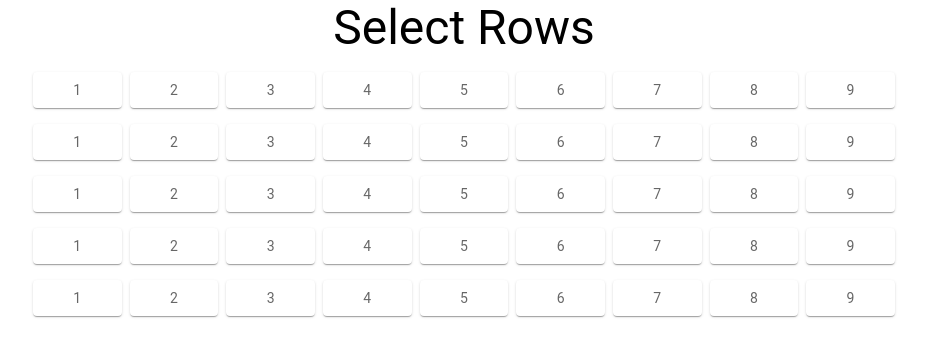
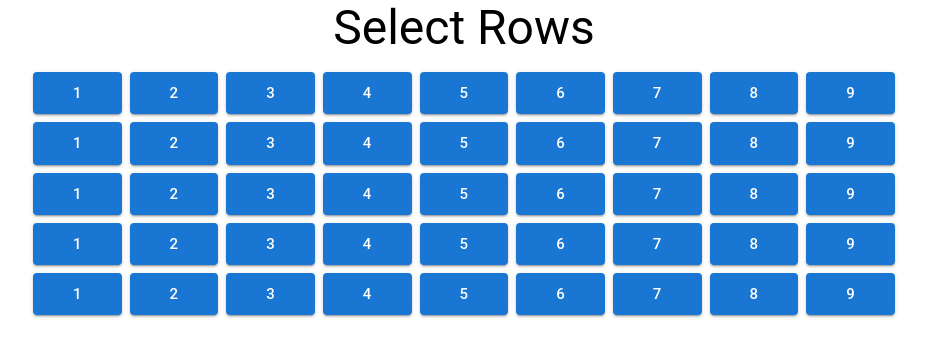
Before and after one commit to Sofia-Machado/training_exercise_1, a React (Create React App) app: page / in a window 1280 px wide. Shown: the top 356 px of the page, without its empty margins (176-1103 px from the left). Built offline with nearby package versions, Linux system fonts and the light colour scheme.

Commit message:
add keys/ids?

```diff
--- a/src/App.js
+++ b/src/App.js
@@ -1,9 +1,12 @@
 import './App.css';
 import ExerciseGrid from './ExerciseGrid';
+import ExerciseTable from './ExerciseTable';
 
 function App() {
   return (
-   <ExerciseGrid />
+    <>
+      <ExerciseGrid />
+    </>
   );
 }
 
--- a/src/ExerciseGrid.js
+++ b/src/ExerciseGrid.js
@@ -1,9 +1,6 @@
 import * as React from 'react';
 import { styled } from '@mui/material/styles';
-import Box from '@mui/material/Box';
-import Paper from '@mui/material/Paper';
-import Grid from '@mui/material/Grid';
-import { Container, Typography } from '@mui/material';
+import { Box, Button, Container, Grid, Paper, Typography } from '@mui/material';
 
 const Item = styled(Paper)(({ theme }) => ({
   backgroundColor: theme.palette.mode === 'dark' ? '#1A2027' : '#fff',
@@ -17,31 +14,49 @@
   return (
     <>
       <Grid item lg={1}>
-        <Item>1</Item>
+        <Button size="large" fullWidth variant="contained">
+            1
+        </Button>
       </Grid>
       <Grid item lg={1}>
-        <Item>2</Item>
+        <Button size="large" fullWidth variant="contained">
+            2
+        </Button>
       </Grid>
       <Grid item lg={1}>
-        <Item>3</Item>
+        <Button size="large" fullWidth variant="contained">
+            3
+        </Button>
       </Grid>
       <Grid item lg={1}>
-        <Item>4</Item>
+        <Button size="large" fullWidth variant="contained">
+            4
+        </Button>
       </Grid>
       <Grid item lg={1}>
-        <Item>5</Item>
+        <Button size="large" fullWidth variant="contained">
+            5
+        </Button>
       </Grid>
       <Grid item lg={1}>
-        <Item>6</Item>
+        <Button size="large" fullWidth variant="contained">
+            6
+        </Button>
       </Grid>
       <Grid item lg={1}>
-        <Item>7</Item>
+        <Button size="large" fullWidth variant="contained">
+            7
+        </Button>
       </Grid>
       <Grid item lg={1}>
-        <Item>8</Item>
+        <Button size="large" fullWidth variant="contained">
+            8
+        </Button>
       </Grid>
       <Grid item lg={1}>
-        <Item>9</Item>
+        <Button size="large" fullWidth variant="contained">
+            9
+        </Button>
       </Grid>
     </>
   );
@@ -52,7 +67,7 @@
     <Container maxWidth="lg">
       <Typography align='center' variant='h3' component='h1'>Select Rows</Typography>
       <Box sx={{ flexGrow: 1 }} mt={2} wrap>
-        <Grid container justifyContent="center" spacing={2}>
+        <Grid container justifyContent="center" spacing={1}>
           <Grid container sx={{ display:'flex', justifyContent:"center", alignItems:"center" }} item spacing={1}>
             <FormRow />
           </Grid>
--- /dev/null
+++ b/src/ExerciseTable.js
@@ -0,0 +1,54 @@
+import * as React from 'react';
+import Table from '@mui/material/Table';
+import TableBody from '@mui/material/TableBody';
+import TableCell from '@mui/material/TableCell';
+import TableContainer from '@mui/material/TableContainer';
+import TableHead from '@mui/material/TableHead';
+import TableRow from '@mui/material/TableRow';
+import Paper from '@mui/material/Paper';
+
+function createData(name, calories, fat, carbs, protein) {
+  return { name, calories, fat, carbs, protein };
+}
+
+const rows = [
+  createData('Frozen yoghurt', 159, 6.0, 24, 4.0),
+  createData('Ice cream sandwich', 237, 9.0, 37, 4.3),
+  createData('Eclair', 262, 16.0, 24, 6.0),
+  createData('Cupcake', 305, 3.7, 67, 4.3),
+  createData('Gingerbread', 356, 16.0, 49, 3.9),
+];
+
+export default function BasicTable() {
+  return (
+    <TableContainer component={Paper}>
+      <Table sx={{ minWidth: 650 }} aria-label="simple table">
+        <TableHead>
+          <TableRow>
+            <TableCell>Dessert (100g serving)</TableCell>
+            <TableCell align="right">Calories</TableCell>
+            <TableCell align="right">Fat&nbsp;(g)</TableCell>
+            <TableCell align="right">Carbs&nbsp;(g)</TableCell>
+            <TableCell align="right">Protein&nbsp;(g)</TableCell>
+          </TableRow>
+        </TableHead>
+        <TableBody>
+          {rows.map((row) => (
+            <TableRow
+              key={row.name}
+              sx={{ '&:last-child td, &:last-child th': { border: 0 } }}
+            >
+              <TableCell component="th" scope="row">
+                {row.name}
+              </TableCell>
+              <TableCell align="right">{row.calories}</TableCell>
+              <TableCell align="right">{row.fat}</TableCell>
+              <TableCell align="right">{row.carbs}</TableCell>
+              <TableCell align="right">{row.protein}</TableCell>
+            </TableRow>
+          ))}
+        </TableBody>
+      </Table>
+    </TableContainer>
+  );
+}
```
